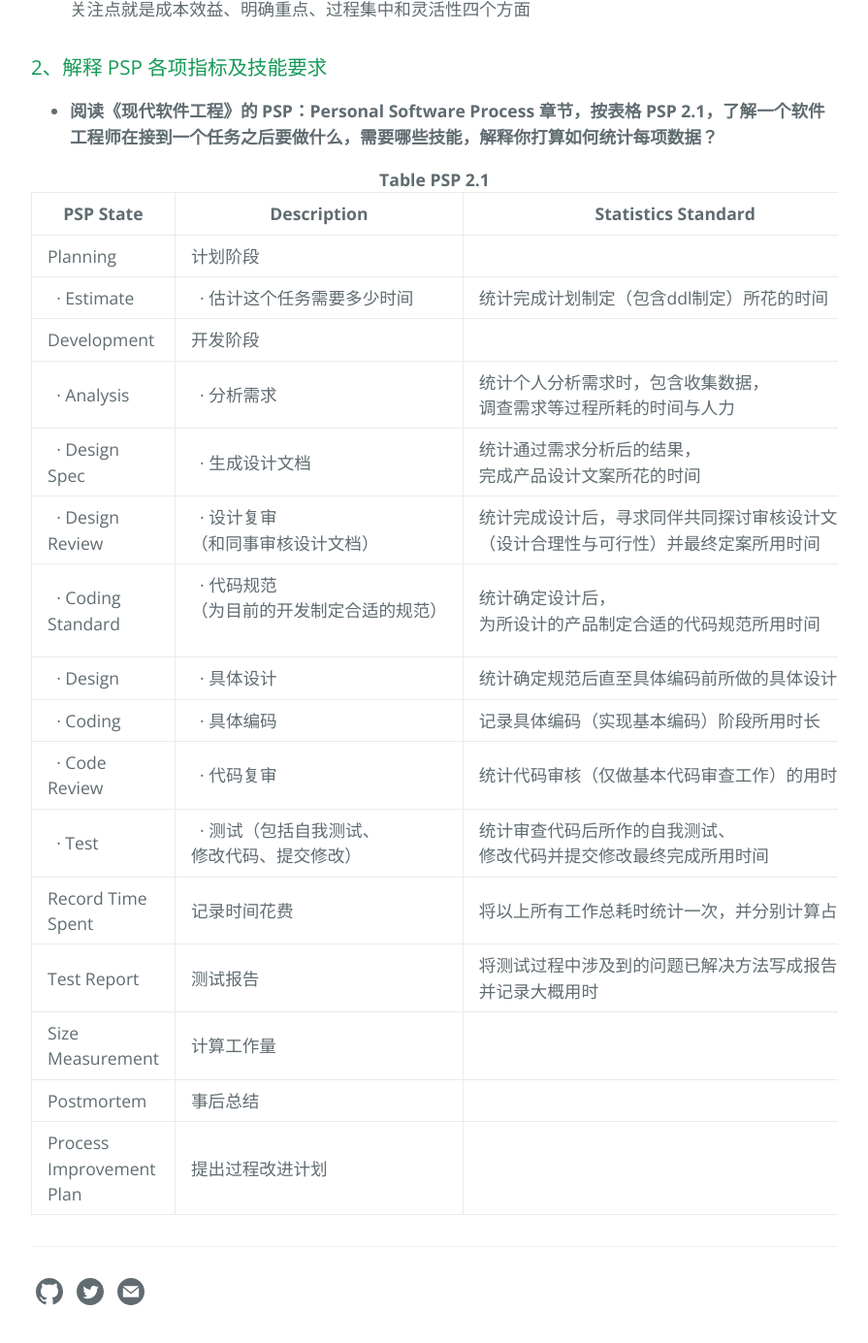
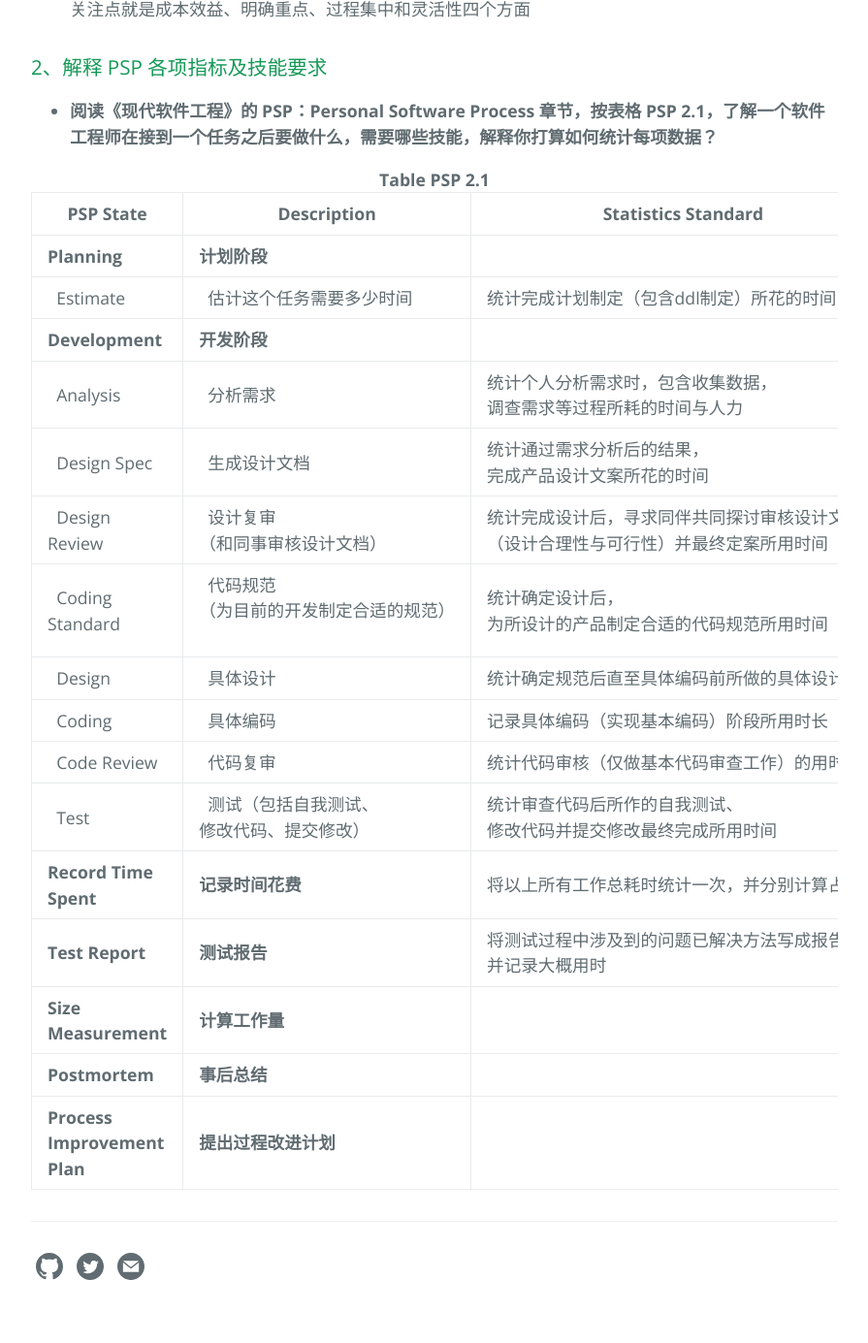
Before and after one commit to joece/joece.github.io, a Jekyll site: the page built from _posts/2018-03-15-Software-System-Analysis-and-Design-Homework1.md, in a window 1280 px wide and 1400 px high, scrolled down 2422 px. Shown: the top 1385 px of the window at 97% size, without its empty margins (192-1087 px from the left). Built offline with Jekyll 4.4.1, drawn with Linux system fonts in a browser that asks for light colours; formulas are drawn with MathJax 3.

Commit message:
Update 2018-03-15-Software-System-Analysis-and-Design-Homework1.md

```diff
--- a/_posts/2018-03-15-Software-System-Analysis-and-Design-Homework1.md
+++ b/_posts/2018-03-15-Software-System-Analysis-and-Design-Homework1.md
@@ -35,6 +35,7 @@ title: "SSAD HW1"
     - 嵌入式项目——指软件项目必须依赖于一套紧凑的硬件、软件以及符合操作限制
 
 
+
 - __软件生命周期__
 
     [__软件生命周期（Software Development LifeCycle）__](https://baike.baidu.com/item/%E8%BD%AF%E4%BB%B6%E7%94%9F%E5%91%BD%E5%91%A8%E6%9C%9F/861455?fr=aladdin) 是指软件的产生直到报废或停止使用的生命周期。周期内有问题定义、可行性分析、总体描述、系统设计、编码、调试和测试、验收与运行、维护升级到废弃等阶段。但随着新的面向对象的设计方法和技术的成熟，这样的周期概念也正逐渐减弱。
@@ -54,6 +55,7 @@ title: "SSAD HW1"
     - 软件质量（Software Quality）
 
 
+
 - __解释 CMMI 的五个级别。例如：Level 1 - Initial：无序，自发生产模式__
 
     - Level 1 - Initial：无序，自发生产模式
@@ -61,6 +63,7 @@ title: "SSAD HW1"
     - Level 3 - Defined：已将软件管理和工程两方面的过程文档化、标准化，并综合成该组织的标准软件过程。所有项目均使用经批准、剪裁的标准软件过程来开发和维护软件，软件产品的生产在整个软件过程是可见的
     - Level 4 - Quantitatively Managed：分析对软件过程和产品质量的详细度量数据，对软件过程和产品都有定量的理解与控制。管理有一个作出结论的客观依据，管理能够在定量的范围内预测性能
     - Level 5 - Optimizing：过程的量化反馈和先进的新思想、新技术促使过程持续不断改进
+
 
 
 - __用自己语言简述 SWEBok 或 CMMI （约200字）__
@@ -76,19 +79,19 @@ title: "SSAD HW1"
 
 |   PSP State   |  Description  | Statistics Standard |
 | ------------- | ------------- | ------------- |
-| Planning  |  计划阶段             |            |
-|    · Estimate  |   · 估计这个任务需要多少时间   |统计完成计划制定（包含ddl制定）所花的时间|
-| Development  | 开发阶段      |            |
-|    · Analysis  |   · 分析需求   | 统计个人分析需求时，包含收集数据，调查需求等过程所耗的时间与人力 |
-|    · Design Spec |   · 生成设计文档   | 统计通过需求分析后的结果，完成产品设计文案所花的时间 |
-|    · Design Review |   · 设计复审（和同事审核设计文档）  |统计完成设计后，寻求同伴共同探讨审核设计文案（设计合理性与可行性）并最终定案所用时间 |
-|    · Coding Standard |   · 代码规范（为目前的开发制定合适的规范）   |统计确定设计后，为所设计的产品制定合适的代码规范所用时间 |
-|    · Design|   · 具体设计   |统计确定规范后直至具体编码前所做的具体设计用时|
-|    · Coding |   · 具体编码  |记录具体编码（实现基本编码）阶段所用时长 |
-|    · Code Review |   · 代码复审   |统计代码审核（仅做基本代码审查工作）的用时|
-|    · Test |   · 测试（包括自我测试、修改代码、提交修改）   |统计审查代码后所作的自我测试、修改代码并提交修改最终完成所用时间 |
-| Record Time Spent | 记录时间花费   |将以上所有工作总耗时统计一次，并分别计算占比 |
-| Test Report | 测试报告   |将测试过程中涉及到的问题已解决方法写成报告，并记录大概用时|
-| Size Measurement | 计算工作量   |            |
-| Postmortem | 事后总结   |             |
-| Process Improvement Plan | 提出过程改进计划   |             |
+| __Planning__  |  __计划阶段__             |            |
+|      Estimate  |     估计这个任务需要多少时间   |统计完成计划制定（包含ddl制定）所花的时间|
+| __Development__  | __开发阶段__      |            |
+|      Analysis  |     分析需求   | 统计个人分析需求时，包含收集数据，调查需求等过程所耗的时间与人力 |
+|      Design Spec |     生成设计文档   | 统计通过需求分析后的结果，完成产品设计文案所花的时间 |
+|      Design Review |     设计复审（和同事审核设计文档）  |统计完成设计后，寻求同伴共同探讨审核设计文案（设计合理性与可行性）并最终定案所用时间 |
+|      Coding Standard |     代码规范（为目前的开发制定合适的规范）   |统计确定设计后，为所设计的产品制定合适的代码规范所用时间 |
+|      Design|     具体设计   |统计确定规范后直至具体编码前所做的具体设计用时|
+|      Coding |     具体编码  |记录具体编码（实现基本编码）阶段所用时长 |
+|      Code Review |     代码复审   |统计代码审核（仅做基本代码审查工作）的用时|
+|      Test |     测试（包括自我测试、修改代码、提交修改）   |统计审查代码后所作的自我测试、修改代码并提交修改最终完成所用时间 |
+| __Record Time Spent__ | __记录时间花费__   |将以上所有工作总耗时统计一次，并分别计算占比 |
+| __Test Report__ | __测试报告__   |将测试过程中涉及到的问题已解决方法写成报告，并记录大概用时|
+| __Size Measurement__ | __计算工作量__   |            |
+| __Postmortem__ | __事后总结__   |             |
+| __Process Improvement Plan__ | __提出过程改进计划__   |             |
```
